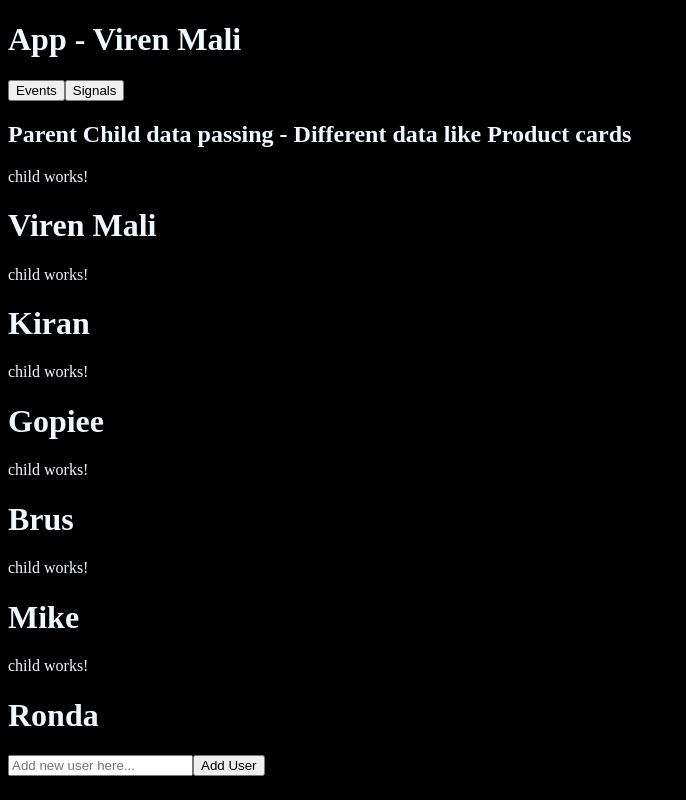
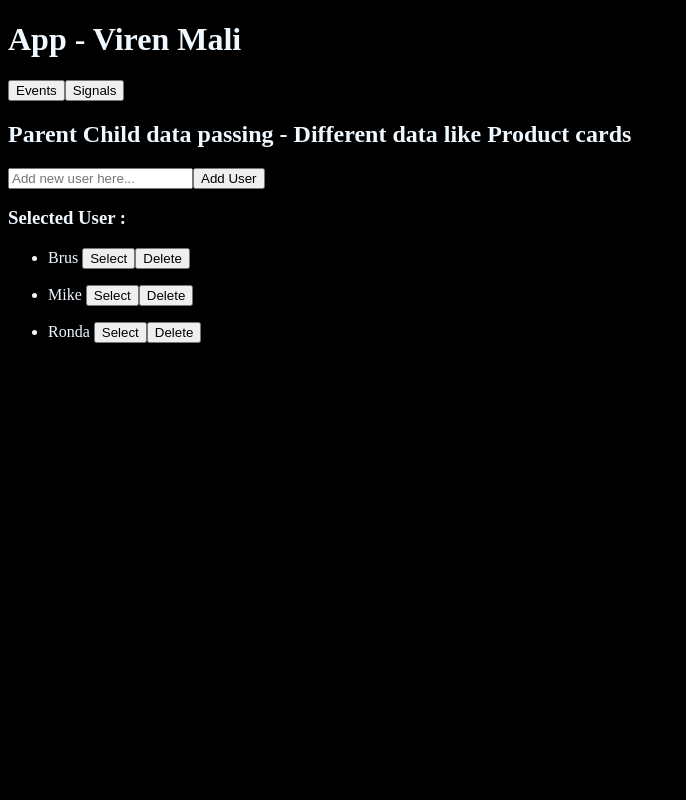
Before and after one commit to Virendra1807/Angular-Revision, an Angular app: page / in a window 1280 px wide. Shown: the whole page, without its empty margins (0-686 px from the left). Built offline with nearby package versions, Linux system fonts and the light colour scheme.

Commit message:
Parent to Child Data Passing

```diff
--- a/src/app/app.html
+++ b/src/app/app.html
@@ -5,15 +5,19 @@
 
 <h2>Parent Child data passing - Different data like Product cards</h2>
 
-<app-child [userName]="userName()"></app-child>
+<!-- <app-child [userName]="userName()"></app-child>
 <app-child [userName]="'Kiran'"></app-child>
-<app-child [userName]="'Gopiee'"></app-child>
-
-@for(user of users(); track $index){
-<app-child [userName]="user"></app-child>
-}
+<app-child [userName]="'Gopiee'"></app-child> -->
 
 <input type="text" [value]="newUser()" (input)="newUser.set($event.target.value)" placeholder="Add new user here...">
 <button (click)="AddNewUser()">Add User</button>
 
+<h3>Selected User : {{selectedUserName()}}</h3>
+
+@for(user of users(); track $index){
+<app-child (selectedUserParent)="selectedUserParent($event)" (DeletedUserParent)="DeletedUserParent($event)"
+    [userName]="user"> </app-child>
+}
+
+
 <router-outlet></router-outlet>
--- a/src/app/app.ts
+++ b/src/app/app.ts
@@ -22,4 +22,15 @@ export class App {
     this.newUser.set("");
   }
 
+
+  selectedUserName = signal<string | undefined>("");
+
+  selectedUserParent(name: string | undefined) {
+    this.selectedUserName.set(name);
+  }
+
+  DeletedUserParent(user: string) {
+    this.users.update(data => data.filter((item) => item != user));
+  }
+
 }
--- a/src/app/child/child.html
+++ b/src/app/child/child.html
@@ -1,3 +1,7 @@
-<p>child works!</p>
-
-<h1>{{userName}}</h1>
+<ul>
+    <li>
+        {{userName}}
+        <button (click)="SelectedUser(userName)">Select</button>
+        <button (click)="DeletedUser(userName)">Delete</button>
+    </li>
+</ul>
--- a/src/app/child/child.ts
+++ b/src/app/child/child.ts
@@ -1,4 +1,4 @@
-import { Component, Input } from '@angular/core';
+import { Component, EventEmitter, Input, Output } from '@angular/core';
 
 @Component({
   selector: 'app-child',
@@ -10,6 +10,16 @@ export class Child {
 
   @Input() userName!: string;
 
+  @Output() selectedUserParent = new EventEmitter();
 
+  @Output() DeletedUserParent = new EventEmitter();
+
+  SelectedUser(user: string | undefined) {
+    this.selectedUserParent.emit(user);
+  }
+
+  DeletedUser(user: string | undefined) {
+    this.DeletedUserParent.emit(user);
+  }
 
 }
```
